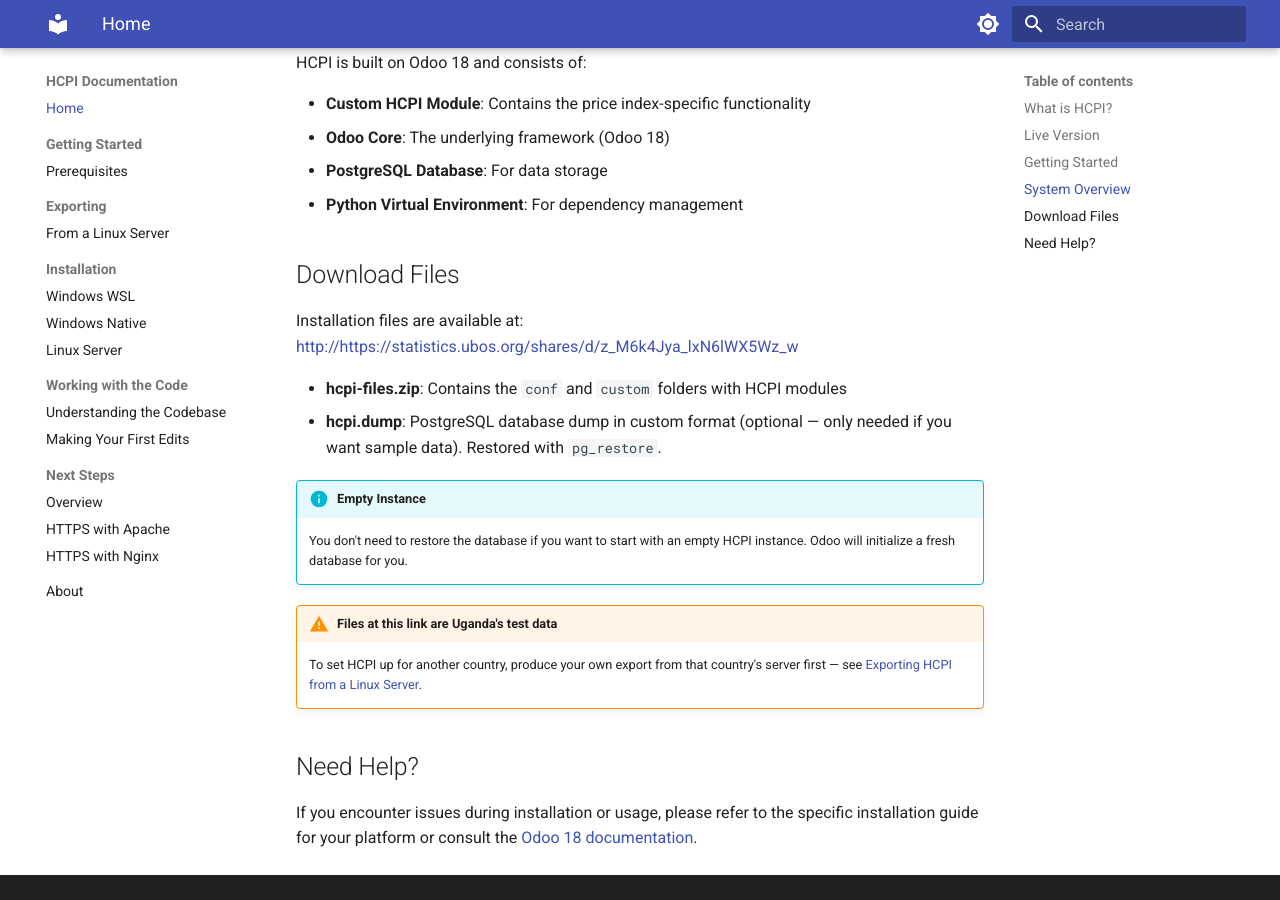
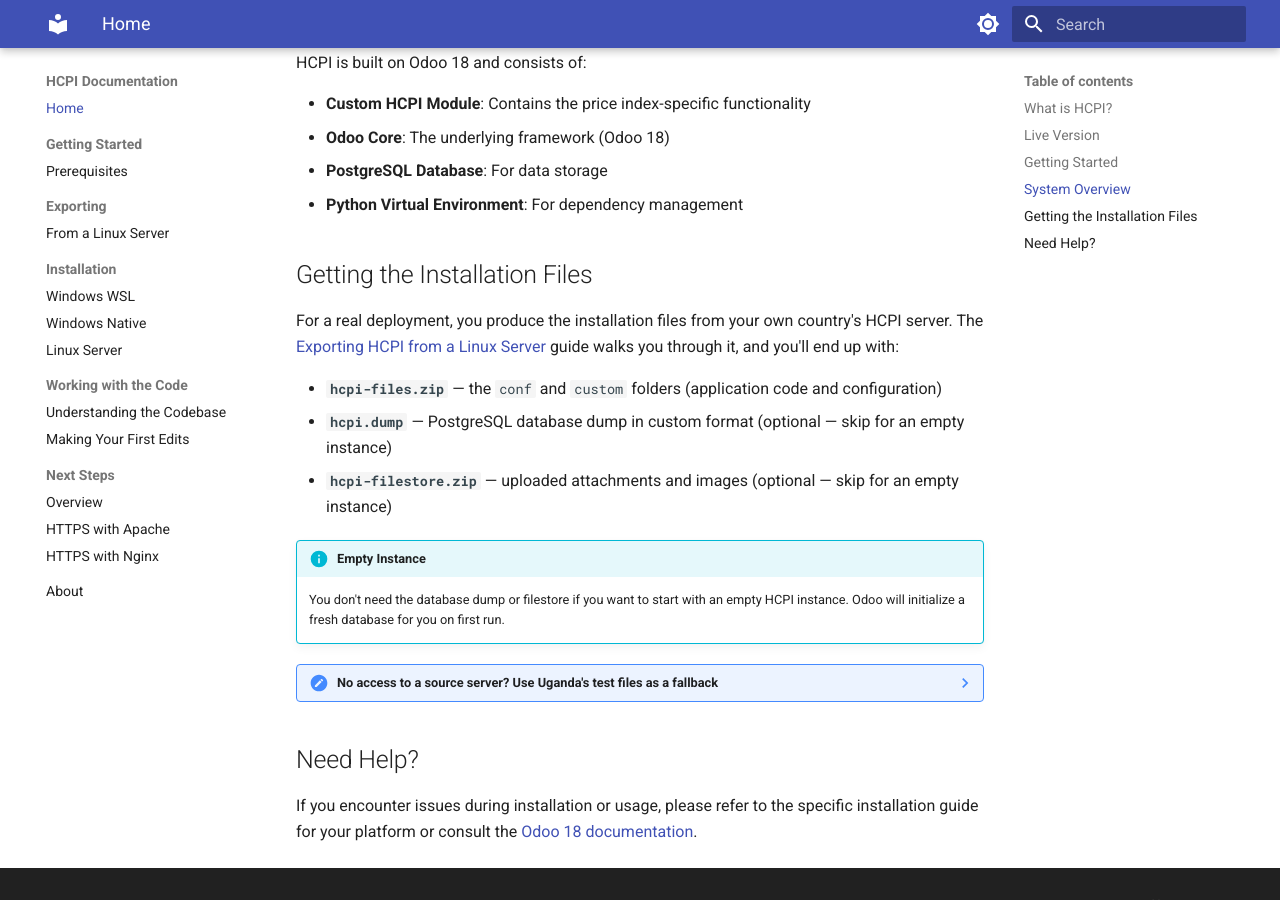
Before and after one commit to kanyeceejayA/hcpi-docs, an MkDocs documentation site: the page built from docs/index.md, in a window 1280 px wide and 900 px high, scrolled down 966 px. Built offline with MkDocs 1.6.1 and Material for MkDocs 9.7.7, drawn with Linux system fonts in a browser that asks for light colours; some of the changed text lies outside the part shown.

Commit message:
Refine documentation for installation files and links; update file names for clarity

```diff
--- a/docs/index.md
+++ b/docs/index.md
@@ -4,7 +4,7 @@
 
 ## What is HCPI?
 
-HCPI is a Cost Price Index system built on [Odoo 18](https://www.odoo.com/documentation/18.0/) that enables statistical organizations to:
+HCPI is built on [Odoo 18](https://www.odoo.com/documentation/18.0/) and enables statistical organizations to:
 
 - Collect price data efficiently
 - Analyze pricing trends
@@ -34,19 +34,19 @@
 - **PostgreSQL Database**: For data storage
 - **Python Virtual Environment**: For dependency management
 
-## Download Files
+## Getting the Installation Files
 
-Installation files are available at:
-[http://https://statistics.ubos.org/shares/d/z_M6k4Jya_lxN6lWX5Wz_w](http://https://statistics.ubos.org/shares/d/z_M6k4Jya_lxN6lWX5Wz_w)
+For a real deployment, you produce the installation files from your own country's HCPI server. The [Exporting HCPI from a Linux Server](extraction/linux-export.md) guide walks you through it, and you'll end up with:
 
-- **hcpi-files.zip**: Contains the `conf` and `custom` folders with HCPI modules
-- **hcpi.dump**: PostgreSQL database dump in custom format (optional — only needed if you want sample data). Restored with `pg_restore`.
+- **`hcpi-files.zip`** — the `conf` and `custom` folders (application code and configuration)
+- **`hcpi.dump`** — PostgreSQL database dump in custom format (optional — skip for an empty instance)
+- **`hcpi-filestore.zip`** — uploaded attachments and images (optional — skip for an empty instance)
 
 !!! info "Empty Instance"
-    You don't need to restore the database if you want to start with an empty HCPI instance. Odoo will initialize a fresh database for you.
+    You don't need the database dump or filestore if you want to start with an empty HCPI instance. Odoo will initialize a fresh database for you on first run.
 
-!!! warning "Files at this link are Uganda's test data"
-    To set HCPI up for another country, produce your own export from that country's server first — see [Exporting HCPI from a Linux Server](extraction/linux-export.md).
+??? note "No access to a source server? Use Uganda's test files as a fallback"
+    [https://statistics.ubos.org/shares/d/z_M6k4Jya_lxN6lWX5Wz_w](https://statistics.ubos.org/shares/d/z_M6k4Jya_lxN6lWX5Wz_w) hosts a zipped set from Uganda's instance. Intended for evaluation and reference only — use them if you want to try HCPI before setting it up for your own country. For a real deployment, prefer files exported from your country's own server.
 
 ## Need Help?
 
```
Also changed, not shown: docs/about.md (+2 -6 lines), docs/extraction/linux-export.md (+1 -1 lines), docs/getting-started/prerequisites.md (+1 -1 lines), docs/installation/linux.md (+1 -1 lines), docs/installation/windows-wsl.md (+1 -1 lines).
